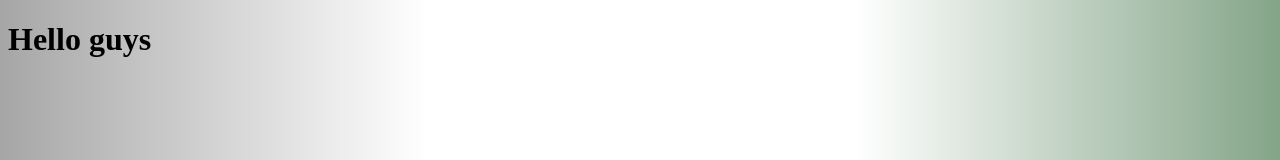
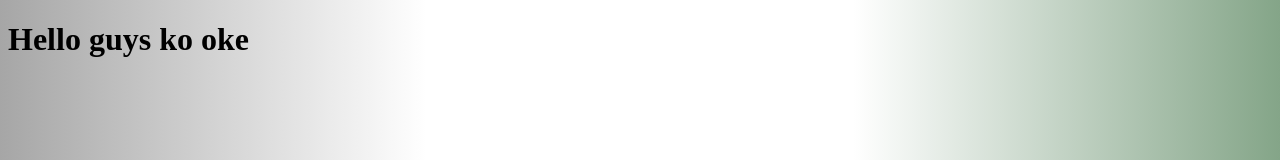
Before and after one commit to Vdtpro/Python-Website, a plain HTML site: page Login_Page/index.html in a window 1280 px wide. Shown: the top 160 px of the page. Drawn offline with Linux system fonts and the light colour scheme.

Commit message:
Fix index.html

```diff
--- a/Login_Page/index.html
+++ b/Login_Page/index.html
@@ -7,7 +7,7 @@
     <title>Login Page</title>
 </head>
 <body>
-    <h1>Hello guys</h1>
+    <h1>Hello guys ko oke</h1>
     <script src="./process.js"></script>
 </body>
 </html>
```
